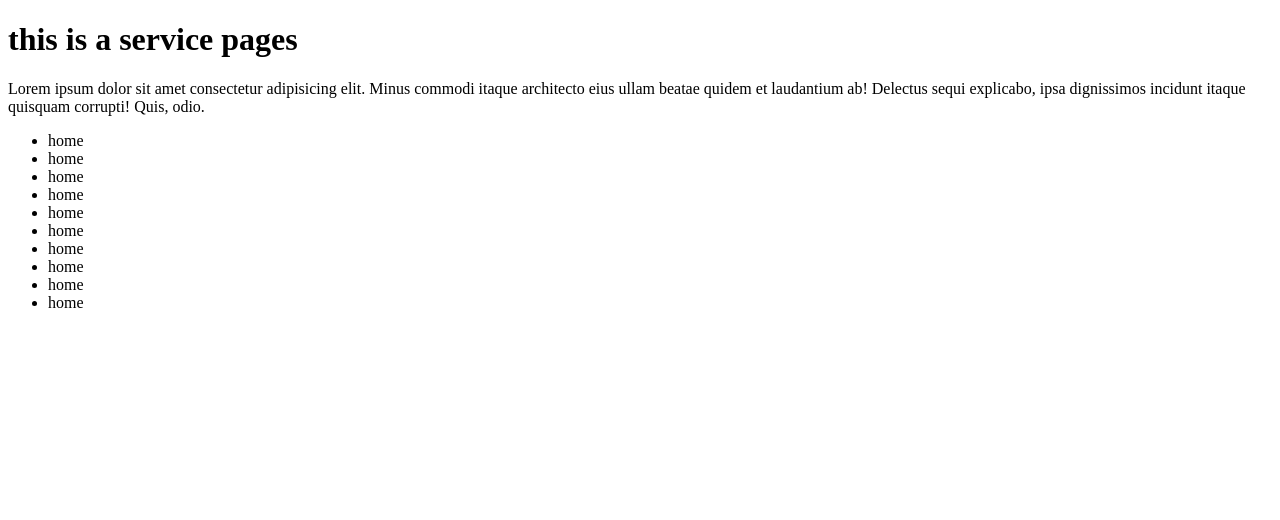
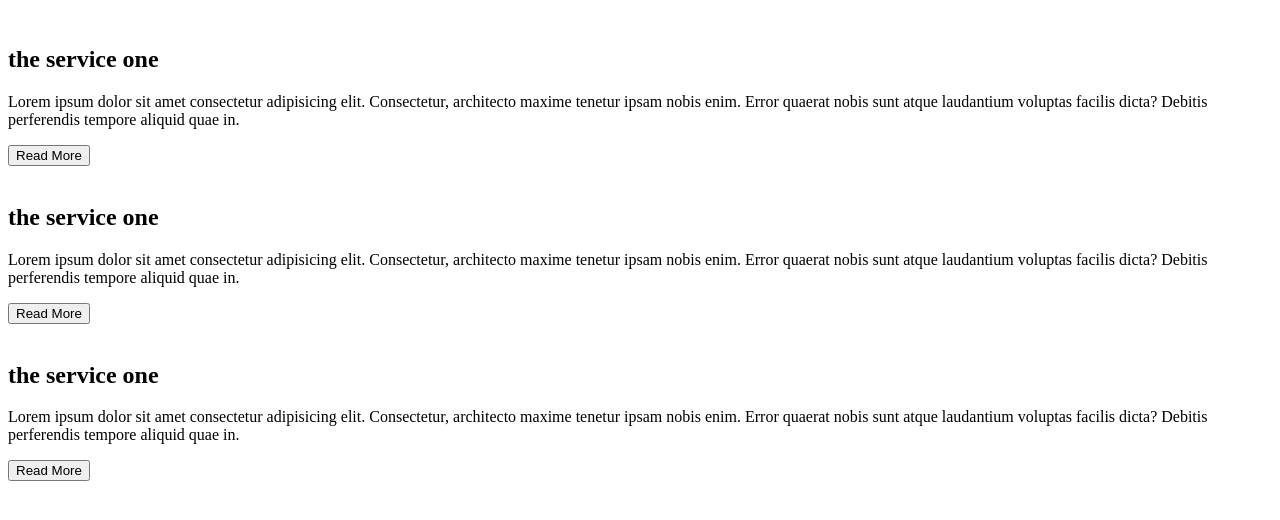
Before and after one commit to shrabon-sarker/front, a plain HTML site: page service.html in a window 1280 px wide. Drawn offline with Linux system fonts and the light colour scheme.

Commit message:
the service 3 item adding

```diff
--- a/service.html
+++ b/service.html
@@ -6,26 +6,23 @@
     <title>Document</title>
   </head>
   <body>
-    <h1>this is a service pages</h1>
-    <p>
-      Lorem ipsum dolor sit amet consectetur adipisicing elit. Minus commodi
-      itaque architecto eius ullam beatae quidem et laudantium ab! Delectus
-      sequi explicabo, ipsa dignissimos incidunt itaque quisquam corrupti! Quis,
-      odio.
-    </p>
     <div>
-      <ul>
-        <li>home</li>
-        <li>home</li>
-        <li>home</li>
-        <li>home</li>
-        <li>home</li>
-        <li>home</li>
-        <li>home</li>
-        <li>home</li>
-        <li>home</li>
-        <li>home</li>
-      </ul>
+      <img src="" alt="">
+      <h2>the service one</h2>
+      <p>Lorem ipsum dolor sit amet consectetur adipisicing elit. Consectetur, architecto maxime tenetur ipsam nobis enim. Error quaerat nobis sunt atque laudantium voluptas facilis dicta? Debitis perferendis tempore aliquid quae in.</p>
+      <button>Read More</button>
+    </div>
+    <div>
+      <img src="" alt="">
+      <h2>the service one</h2>
+      <p>Lorem ipsum dolor sit amet consectetur adipisicing elit. Consectetur, architecto maxime tenetur ipsam nobis enim. Error quaerat nobis sunt atque laudantium voluptas facilis dicta? Debitis perferendis tempore aliquid quae in.</p>
+      <button>Read More</button>
+    </div>
+    <div>
+      <img src="" alt="">
+      <h2>the service one</h2>
+      <p>Lorem ipsum dolor sit amet consectetur adipisicing elit. Consectetur, architecto maxime tenetur ipsam nobis enim. Error quaerat nobis sunt atque laudantium voluptas facilis dicta? Debitis perferendis tempore aliquid quae in.</p>
+      <button>Read More</button>
     </div>
   </body>
 </html>
```
